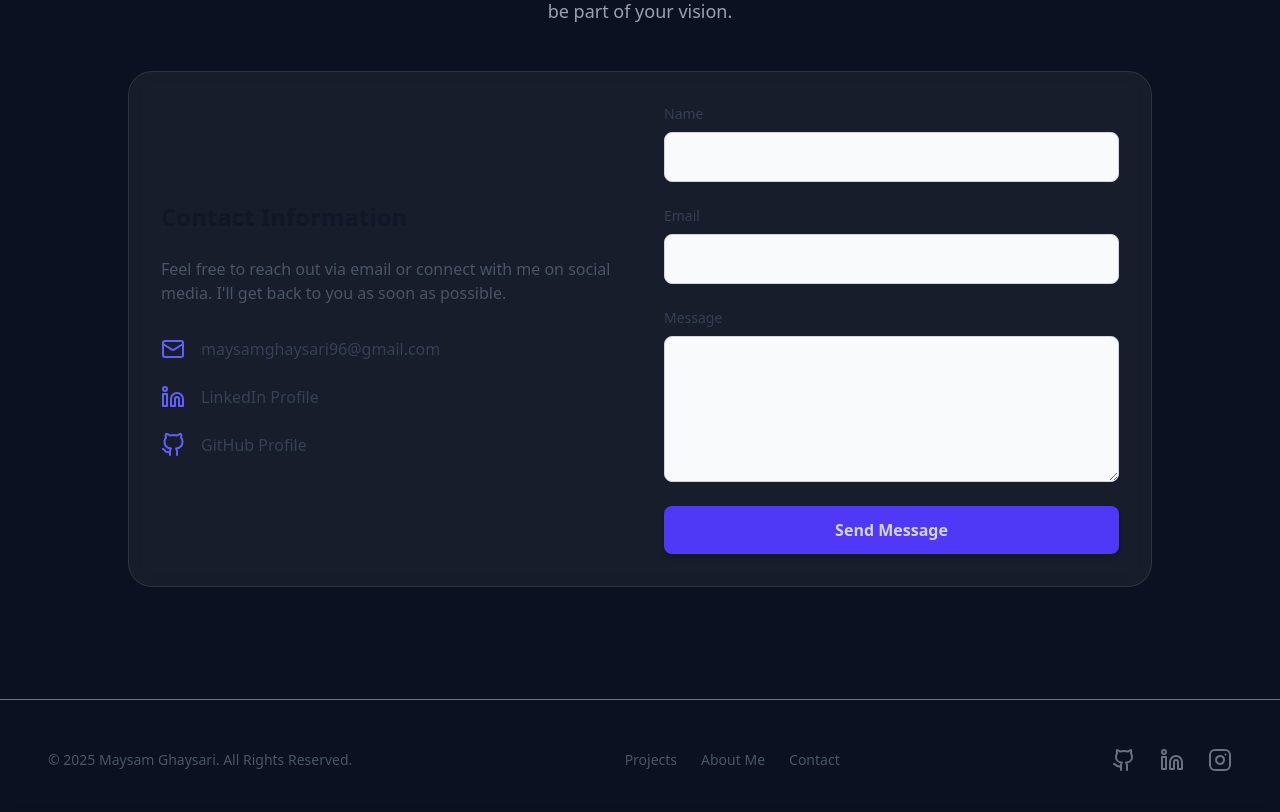
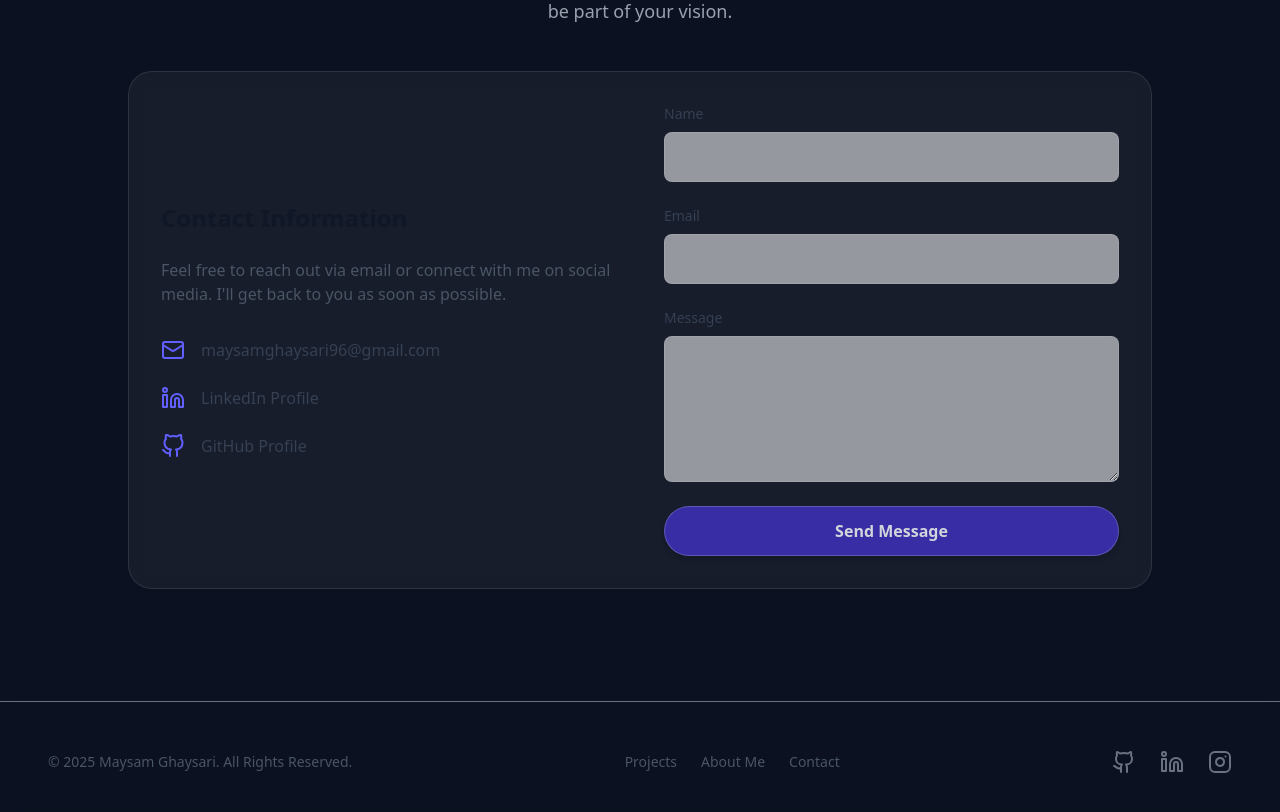
Before and after one commit to Maysam-Ghaysari/portfolio-me, a Next.js app: page / in a window 1280 px wide. Shown: the part 3562-4374 px from the top of the page. Built offline with nearby package versions, Linux system fonts and the light colour scheme.

Commit message:
Update images and code

```diff
--- a/src/components/ContactMe.js
+++ b/src/components/ContactMe.js
@@ -117,7 +117,7 @@ const ContactMe = () => {
         </div>
 
         <div className="max-w-5xl mx-auto">
-          <div className="grid grid-cols-1 lg:grid-cols-2 gap-12 bg-white/5 backdrop-blur-sm border-white/10 border-1 text-gray-300 rounded-3xl  p-8 transition-all duration-300 hover:shadow-lg hover:shadow-blue-500/10">
+          <div className="grid grid-cols-1 lg:grid-cols-2  gap-12 bg-white/5 backdrop-blur-sm border-white/10 border-1 text-gray-300 rounded-3xl  p-8 transition-all duration-300 hover:shadow-lg hover:shadow-blue-500/10">
             {/* Contact Information */}
             <div className="flex flex-col justify-center">
               <h3 className="text-2xl font-bold text-gray-900 dark:text-white mb-6">
@@ -178,7 +178,7 @@ const ContactMe = () => {
                   onChange={(event) => setName(event.target.value)}
                   id="name"
                   required
-                  className="block w-full px-4 py-3 rounded-lg border border-gray-300 dark:border-gray-600 bg-gray-50 text-gray-900 focus:outline-none focus:ring-2 focus:ring-indigo-500 transition duration-300"
+                  className="block w-full px-4 py-3 rounded-lg border border-white/10  bg-white/55 text-gray-900 focus:outline-none focus:ring-2 focus:ring-indigo-500 transition duration-300"
                 />
               </div>
               <div>
@@ -195,7 +195,7 @@ const ContactMe = () => {
                   onChange={(event) => setEmail(event.target.value)}
                   id="email"
                   required
-                  className="block w-full px-4 py-3 rounded-lg border border-gray-300 bg-gray-50 text-gray-900 focus:outline-none focus:ring-2 focus:ring-indigo-500 transition duration-300"
+                  className="block w-full px-4 py-3 rounded-lg border border-white/10  bg-white/55 text-gray-900 focus:outline-none focus:ring-2 focus:ring-indigo-500 transition duration-300"
                 />
               </div>
               <div>
@@ -212,14 +212,14 @@ const ContactMe = () => {
                   onChange={(event) => setMessage(event.target.value)}
                   rows="5"
                   required
-                  className="block w-full px-4 py-3 rounded-lg border border-gray-300  bg-gray-50 text-gray-900 focus:outline-none focus:ring-2 focus:ring-indigo-500 transition duration-300"
+                  className="block w-full px-4 py-3 rounded-lg border border-white/10  bg-white/55 text-gray-900 focus:outline-none focus:ring-2 focus:ring-indigo-500 transition duration-300"
                 ></textarea>
               </div>
               <div>
                 <button
                   onClick={submitMessage}
                   type="submit"
-                  className="w-full inline-flex items-center justify-center px-6 py-3 font-semibold bg-indigo-600 rounded-lg shadow-md hover:bg-indigo-700 focus:outline-none focus:ring-2 focus:ring-indigo-500 focus:ring-offset-2 dark:ring-offset-gray-800 transition-all duration-300"
+                  className="w-full inline-flex items-center justify-center px-6 py-3 font-semibold bg-indigo-600/60 rounded-full shadow-md hover:bg-indigo-700 focus:outline-none focus:ring-2 focus:ring-indigo-500 focus:ring-offset-2 transition-all duration-300 border border-white/20"
                 >
                   Send Message
                 </button>
```
